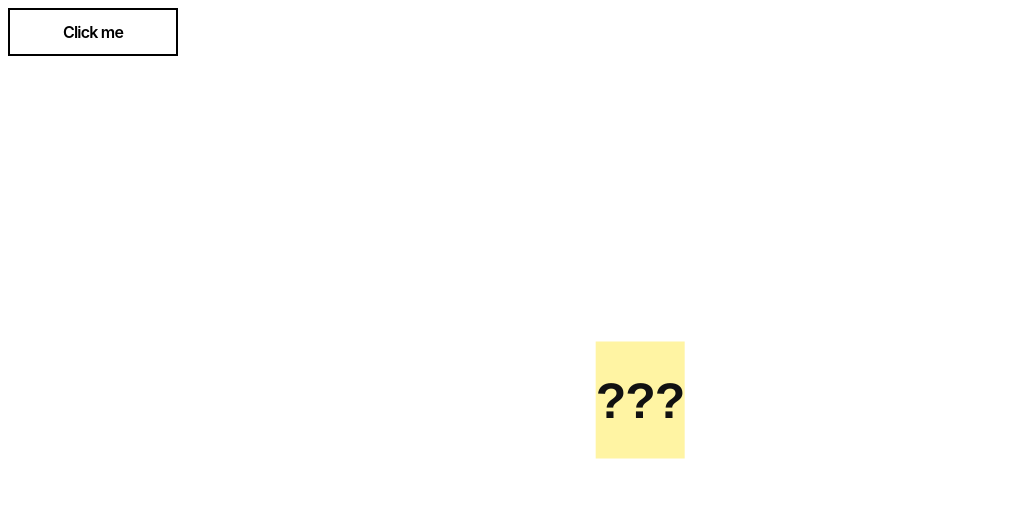
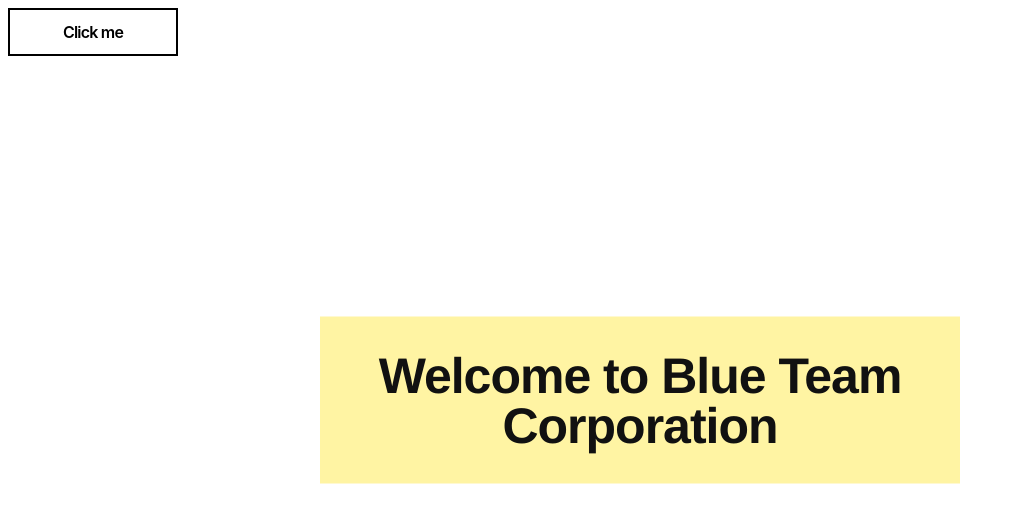
Before and after one commit to SameOldSong/FaPraSecurity, a plain HTML site: page public/index.html in a window 1280 px wide. Shown: the whole page, without its empty margins (0-1015 px from the left). Drawn offline with Linux system fonts and the light colour scheme.

Commit message:
Update index.html

```diff
--- a/public/index.html
+++ b/public/index.html
@@ -9,7 +9,7 @@
     <body>
 		<button id="showButton">Click me</button>
 		<div class="container">
-			<span><h1 id="result">???</h1></span>
+			<span><h1 id="result">Welcome to Blue Team Corporation</h1></span>
 		</div>
     </body>
 	<script src="client.js"></script>
```
